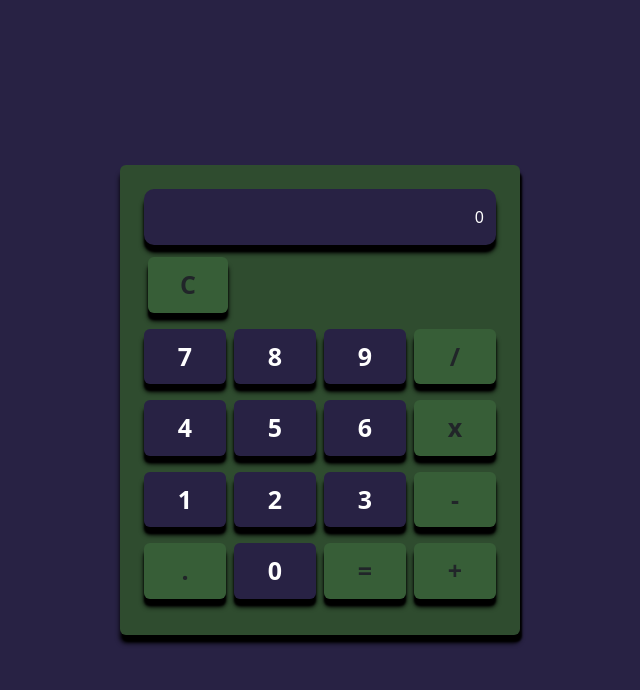
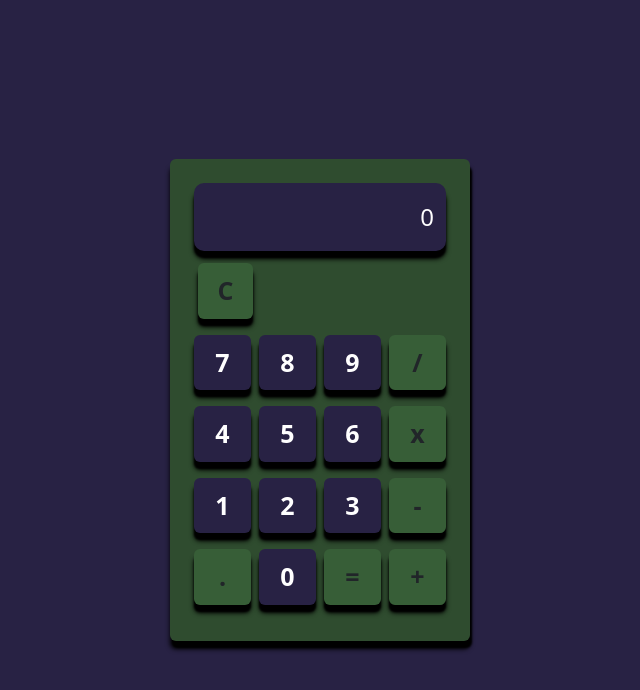
Before and after one commit to Naby-04/react-calculator, a plain HTML site: page index.html in a window 1280 px wide. Shown: the whole page, without its empty margins (320-960 px from the left). Drawn offline with nearby package versions, Linux system fonts and the light colour scheme.

```diff
--- a/style.css
+++ b/style.css
@@ -25,7 +25,7 @@
 }
 #calculator {
   background: #2f4c2f;
-  max-width: 400px;
+  max-width: 300px;
   box-shadow: #000 2px 7px 2px, #000 0px 8px 5px;
 }
 /* ================================================ */
@@ -46,7 +46,7 @@
   font-size: 25px !important;
   font-weight: 900 !important;
   position: relative;
-  width: 150px;
+  /* width: 150px; */
   border: none;
   background: var(--btn-background) !important;
   color: var(--btn-color);
@@ -66,4 +66,5 @@
   border-radius: 10px !important;
   color: var(--screen-color);
   box-shadow: #000 0px 7px 2px, #000 0px 8px 5px;
+  font-size: 24px;
 }
```
